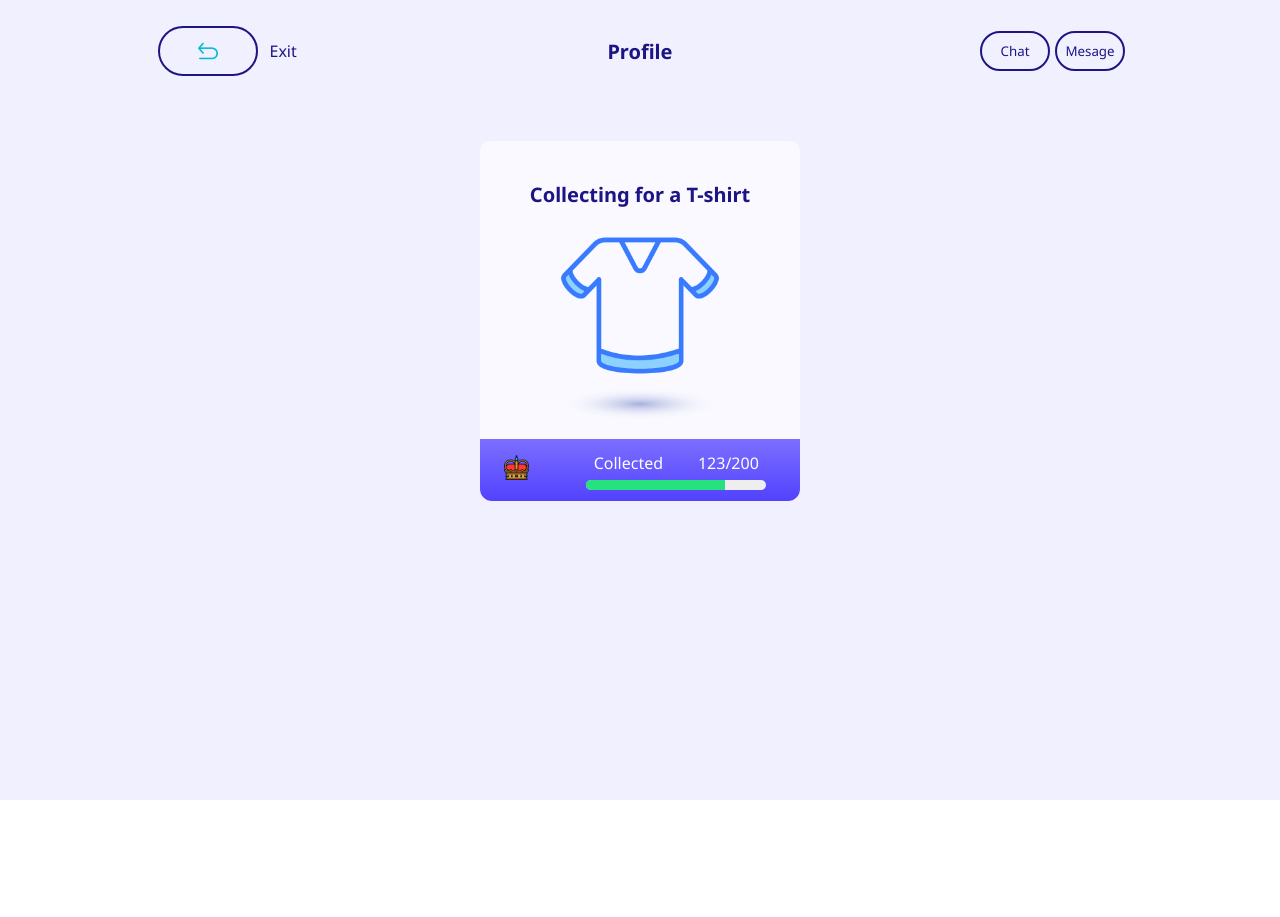
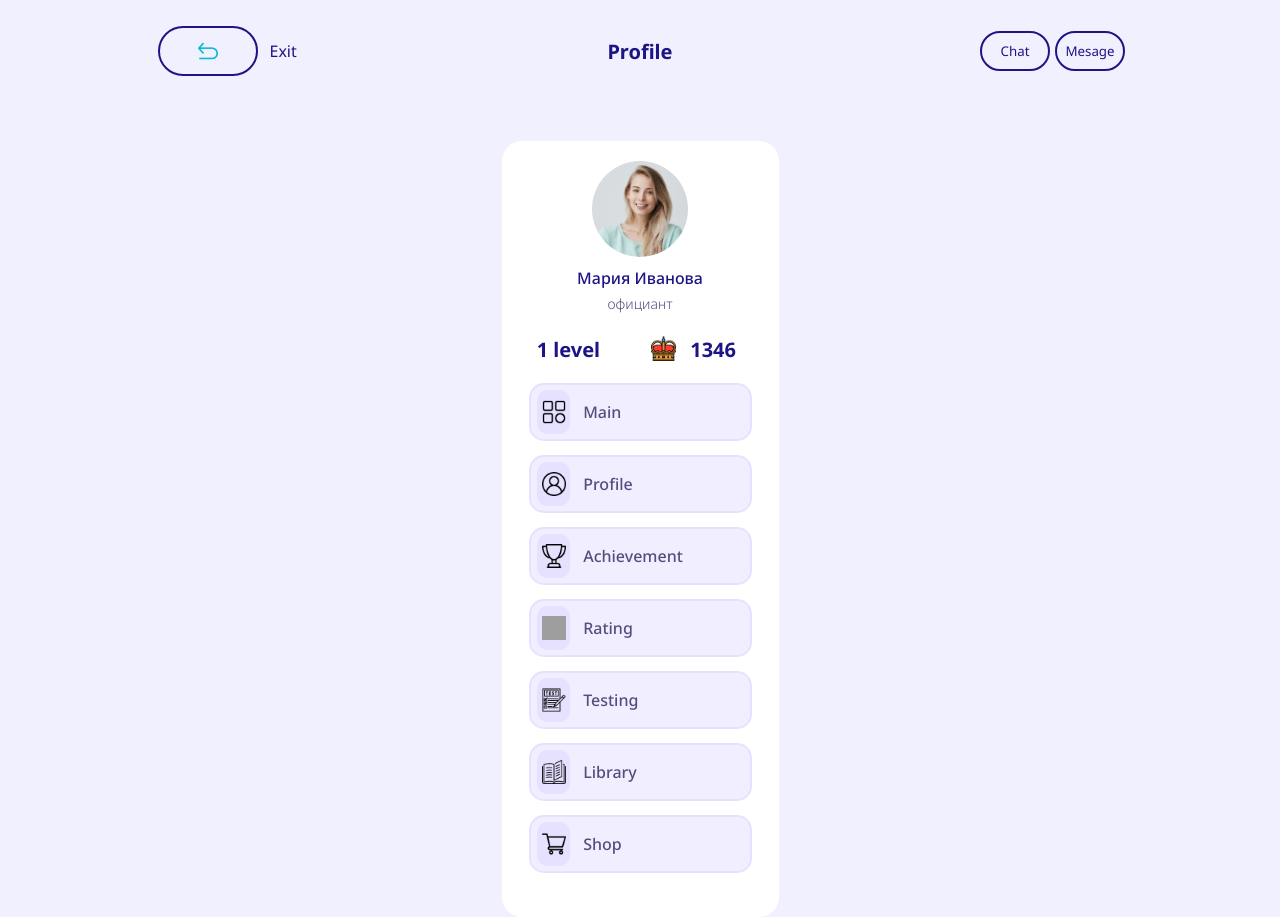
Before and after one commit to GennadiiLazovskii/corporateCaffeApp, a React (Vite) app: page / in a window 1280 px wide. Before the commit the page ends 800 px from the top, so only its background shows below. Built offline with nearby package versions, Linux system fonts and the light colour scheme; grey boxes are pictures that could not be loaded.

Commit message:
fix styles width

```diff
--- a/src/components/mainScreenProfile/MainScreanProfile.jsx
+++ b/src/components/mainScreenProfile/MainScreanProfile.jsx
@@ -9,15 +9,15 @@ const MainScreanProfile = () => {
 
     return(
         <div className={styles.mainScreanProfile}>
-            {/* <ProfileCard/>
-            <div className={styles.mainScreanProfileCenter}>
+            <ProfileCard/>
+            {/* <div className={styles.mainScreanProfileCenter}>
                 <UserGoal/>
                 <UserAchievements/>
+            </div>
+            <div>
+                <UserTotalKarma/>
+                <UserWishes/>
             </div> */}
-            <div>
-                {/* <UserTotalKarma/> */}
-                <UserWishes/>
-            </div>
         </div>
     )
 }
--- a/src/components/mainScreenProfile/profileCard/ProfileCard.module.scss
+++ b/src/components/mainScreenProfile/profileCard/ProfileCard.module.scss
@@ -1,6 +1,6 @@
 .profileWrap {
     background: #fff;
-    width: 318px;
+    width: 277px;
     height: 100%;
     border-radius: 20px;
     margin: 0 auto;
@@ -81,7 +81,7 @@
         display: flex;
         align-items: center;
         justify-content: flex-start;
-        width: 100%;
+        width: 80%;
         height: 58px;
         margin-bottom: 14px;
         cursor: pointer;
```
